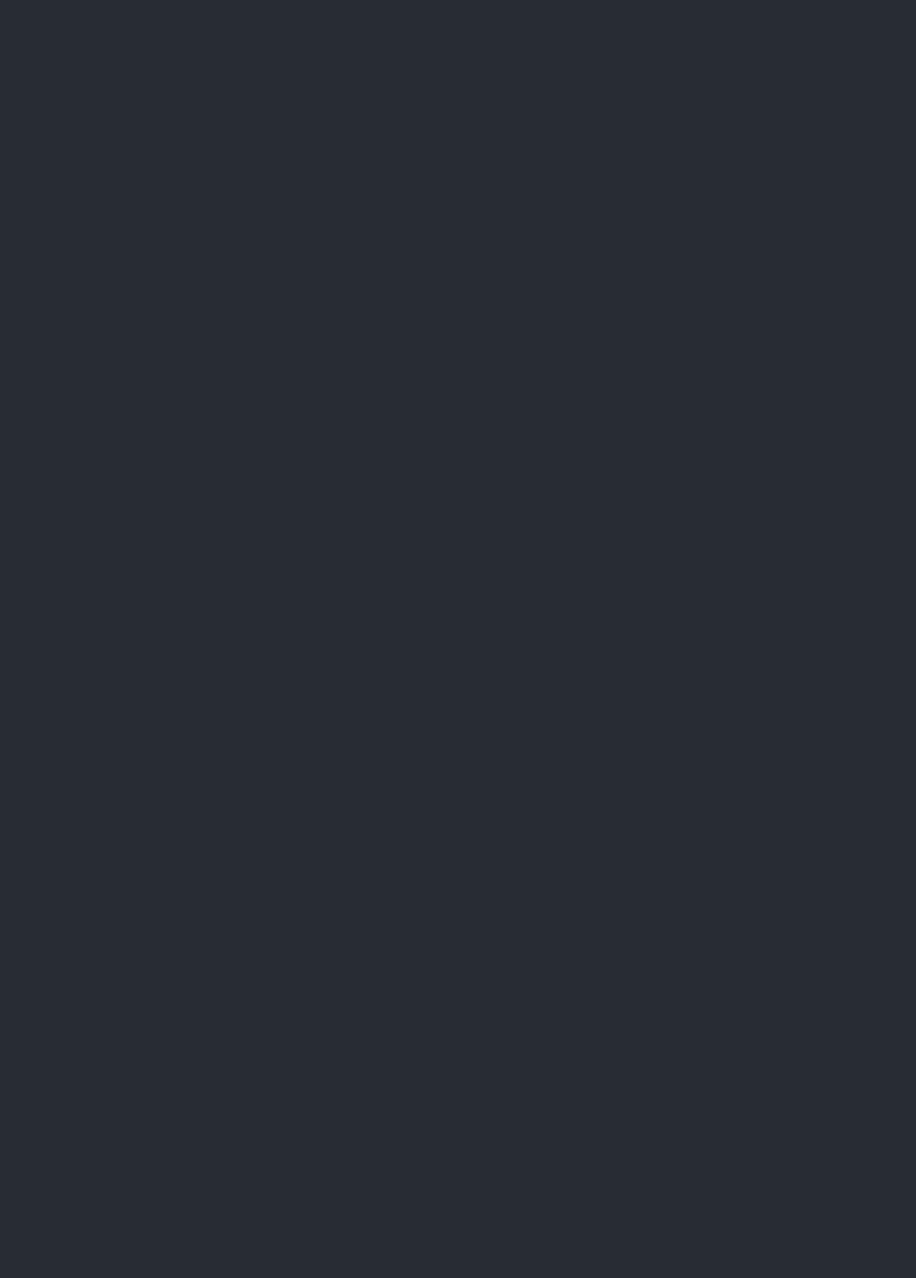
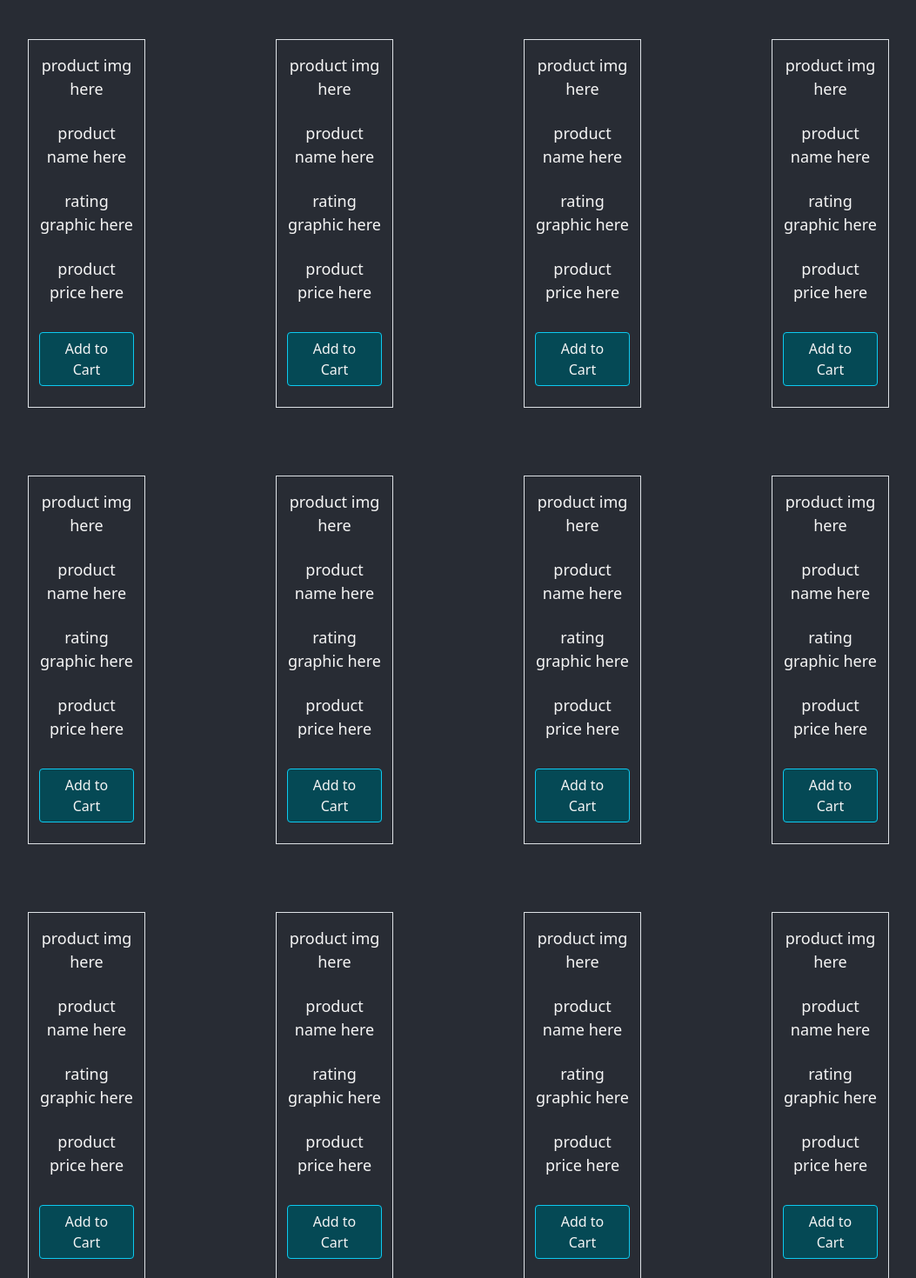
Before and after one commit to Whayven/halfbaked-react, a React (Create React App) app: page /shop in a window 1280 px wide. Shown: the part 160-1630 px from the top of the page at 87% size, without its empty margins (113-1166 px from the left). Before the commit the page ends 800 px from the top, so only its background shows below. Built offline with nearby package versions, Linux system fonts and the light colour scheme.

Commit message:
added merchandise card template - not finished

```diff
--- a/src/components/Merchandise/Merchandise.jsx
+++ b/src/components/Merchandise/Merchandise.jsx
@@ -1,9 +1,55 @@
-import React from 'react'
+import React from 'react';
+import { Container, Row, Col } from 'react-bootstrap';
+import ProductCard from './ProductCard/ProductCard'
 
 function Merchandise() {
     return (
         <div>
             Merchandise
+            <Container>
+                <Row className='my-5'>
+                    <Col>
+                        <ProductCard></ProductCard>
+                    </Col>
+                    <Col>
+                        <ProductCard></ProductCard>
+                    </Col>
+                    <Col>
+                        <ProductCard></ProductCard>
+                    </Col>
+                    <Col>
+                        <ProductCard></ProductCard>
+                    </Col>
+                </Row>
+                <Row className='my-5'>
+                    <Col>
+                        <ProductCard></ProductCard>
+                    </Col>
+                    <Col>
+                        <ProductCard></ProductCard>
+                    </Col>
+                    <Col>
+                        <ProductCard></ProductCard>
+                    </Col>
+                    <Col>
+                        <ProductCard></ProductCard>
+                    </Col>
+                </Row>
+                <Row className='my-5'>
+                    <Col>
+                        <ProductCard></ProductCard>
+                    </Col>
+                    <Col>
+                        <ProductCard></ProductCard>
+                    </Col>
+                    <Col>
+                        <ProductCard></ProductCard>
+                    </Col>
+                    <Col>
+                        <ProductCard></ProductCard>
+                    </Col>
+                </Row>
+            </Container>
         </div>
     )
 }
--- /dev/null
+++ b/src/components/Merchandise/ProductCard/ProductCard.css
@@ -0,0 +1,18 @@
+.ProductCardContainer{
+    /* background-color: #0aadce; */
+    max-width: 260px;
+}
+
+.ProductCardRow {
+    text-align: center;
+    color:  whitesmoke;
+}
+
+.AddToCartButton{
+    background-color: #054955;
+    color:  whitesmoke;
+}
+
+.border {
+    margin: 15px;
+}
--- /dev/null
+++ b/src/components/Merchandise/ProductCard/ProductCard.jsx
@@ -0,0 +1,46 @@
+import React, { useState } from 'react';
+import "../../../App.css";
+import { Container, Row, Col, Button } from "react-bootstrap";
+import './ProductCard.css';
+
+function ProductCard() {
+    let productImg = "product img here";
+    let productName = "product name here";
+    let productRating = "rating graphic here";
+    let productPrice = "product price here";
+
+    const addToCart = (productId) => {
+    }
+
+    return (
+        <div>
+            <Container className="mx-auto">
+                <Col className="ProductCardContainer mx-auto">
+                    <Container>
+                        <div className='border'>
+                            <Row className="ProductCardRow mx-auto my-2">
+                                <Col className='my-2'>{productImg}</Col>
+                            </Row>
+                            <Row className="ProductCardRow mx-auto my-2">
+                                <Col className='my-2'>{productName}</Col>
+                            </Row>
+                            <Row className="ProductCardRow mx-auto my-2">
+                                <Col className='my-2'>{productRating}</Col>
+                            </Row>
+                            <Row className="ProductCardRow mx-auto my-2">
+                                <Col className='my-2'>{productPrice}</Col>
+                            </Row>
+                            <Row className="ProductCardRow mx-auto my-2">
+                                <Col className='my-2'>
+                                    <Button className='AddToCartButton my-2' variant="info" onClick={(e) => { addToCart(1); }}>Add to Cart</Button>
+                                </Col>
+                            </Row>
+                        </div>
+                    </Container>
+                </Col>
+            </Container>
+        </div>
+    )
+}
+
+export default ProductCard
```
Also changed, not shown: src/components/PotencyCalculator/PotencyCalculator.jsx (+0 -20 lines).
